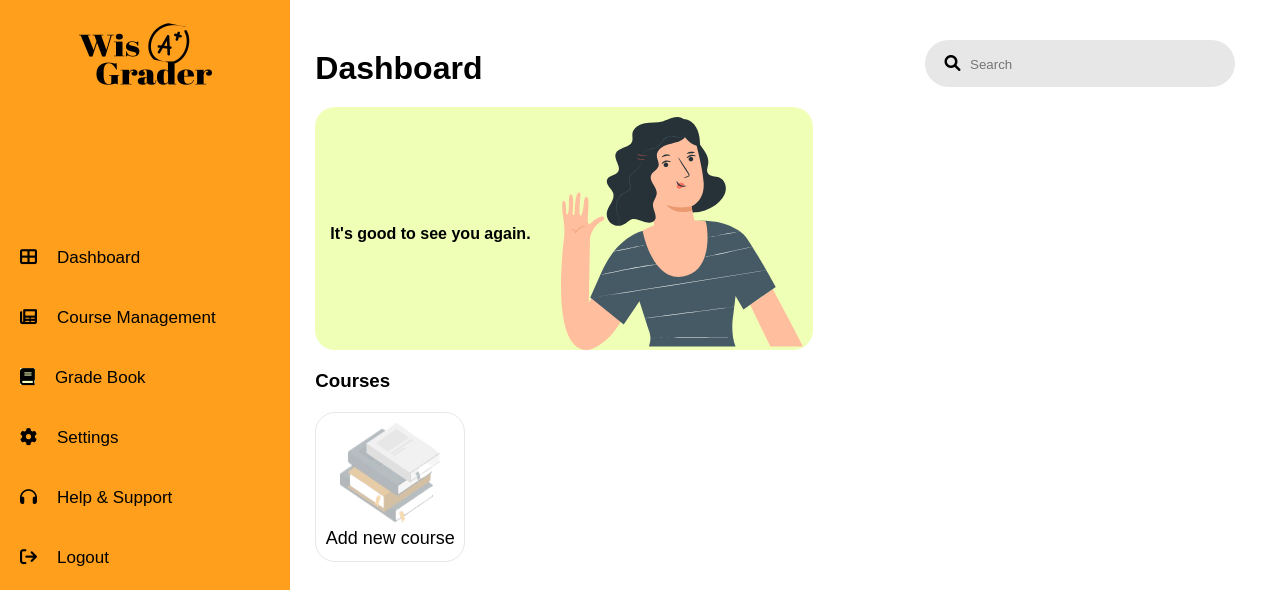
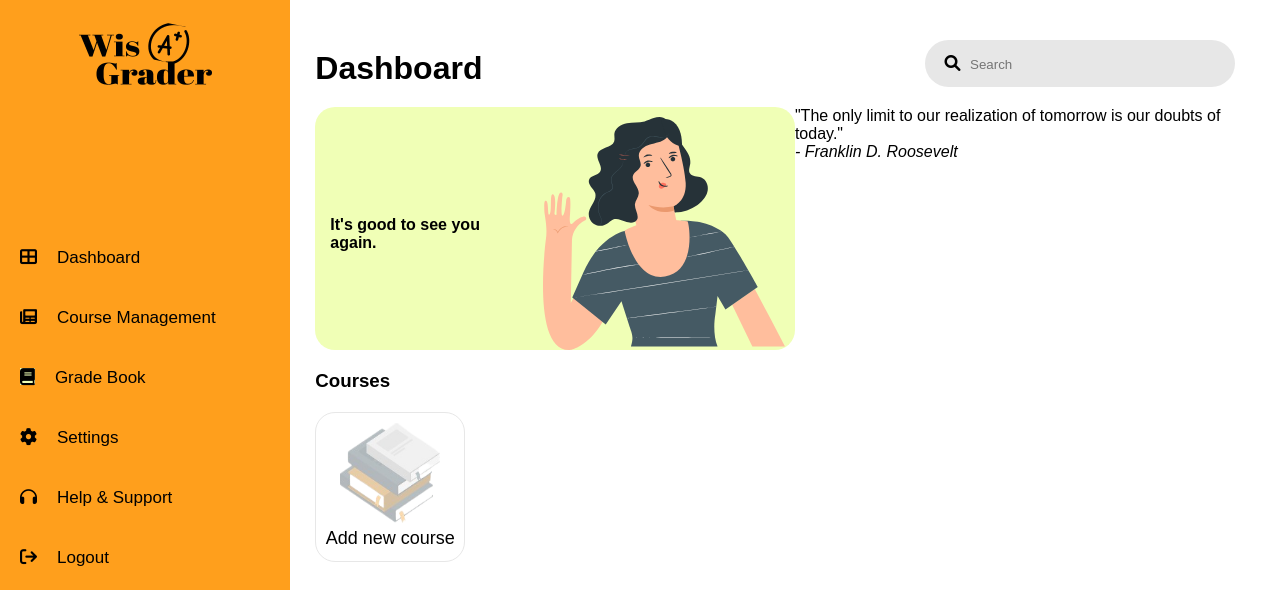
Before and after one commit to Wikki2000/WIS-Grader, a Flask app: template app/templates/dashboard/main_dashboard.html in a window 1280 px wide. Shown: the top 590 px of the page. Run offline with Flask 3, Linux system fonts and the light colour scheme; the template is opened without the code that fills it, so the values that code supplies are empty; parts of the project's set-up code (start-up, migrations or seed data) failed here and were passed over; some libraries are stand-ins or nearby versions.

Commit message:
Add block quote home dashboard

```diff
--- a/app/templates/dashboard/main_dashboard.html
+++ b/app/templates/dashboard/main_dashboard.html
@@ -75,6 +75,13 @@
 
                 <img src="/static/images/waving_lady.svg" alt="" srcset="" class="waving__lady">
               </div>
+              <!-- Teachers Inspirational Quotes-->
+              <div class="quote__container">
+                <blockquote class="quote">
+                  "The only limit to our realization of tomorrow is our doubts of today."
+                </blockquote>
+                <cite class="author">- Franklin D. Roosevelt</cite>
+              </div>
 
             </div>
 
```
